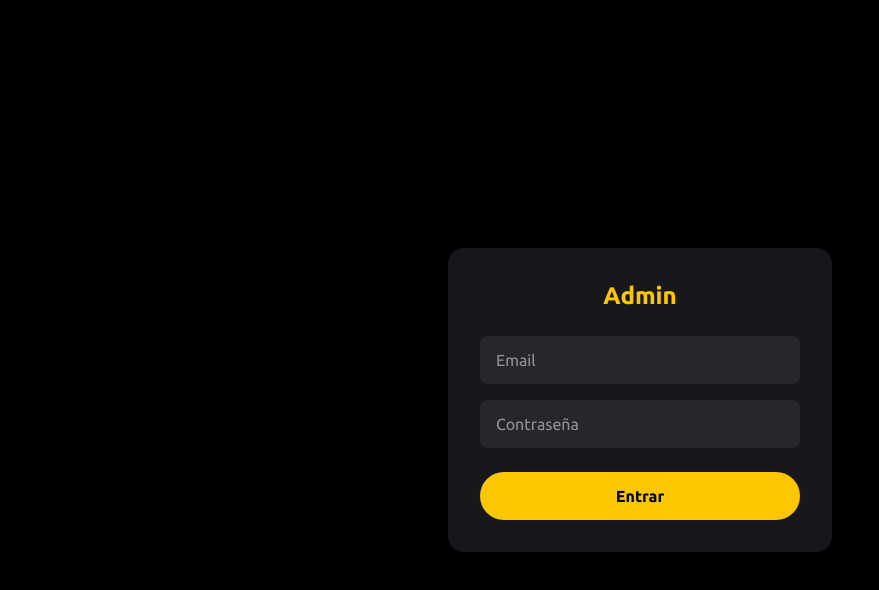
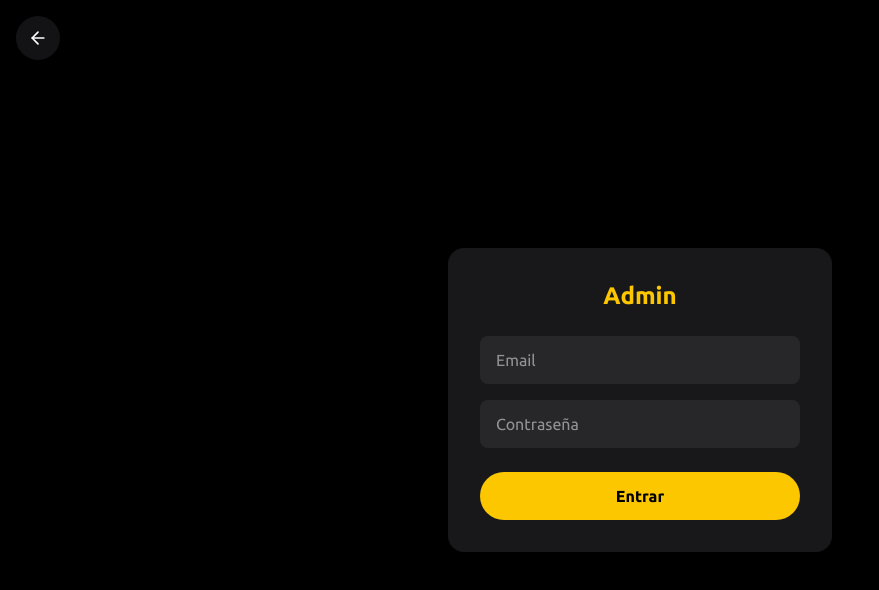
Before and after one commit to acaroluisangel-boop/barberia-app, a Next.js app: page /admin/login in a window 1280 px wide. Shown: the top 590 px of the page, without its empty margins (0-879 px from the left). Built offline with nearby package versions, Linux system fonts and the light colour scheme; no server answers.

Commit message:
add back button

```diff
--- a/app/admin/login/page.jsx
+++ b/app/admin/login/page.jsx
@@ -2,6 +2,7 @@
 import { useState } from 'react';
 import { supabase } from '@/lib/supabase';
 import { useRouter } from 'next/navigation';
+import BackButton from '@/app/components/BackButton';
 
 export default function Login() {
   const [email, setEmail] = useState('');
@@ -18,6 +19,7 @@ export default function Login() {
 
   return (
     <main className="min-h-screen bg-black flex items-center justify-center">
+      <BackButton />
       <form onSubmit={handleLogin} className="bg-zinc-900 p-8 rounded-2xl w-full max-w-sm">
         <h1 className="text-2xl font-bold text-yellow-400 mb-6 text-center">Admin</h1>
         {error && <p className="text-red-400 mb-4 text-center">{error}</p>}
--- /dev/null
+++ b/app/components/BackButton.jsx
@@ -0,0 +1,13 @@
+'use client';
+import { useRouter } from 'next/navigation';
+import { ArrowLeft } from 'lucide-react';
+
+export default function BackButton() {
+  const router = useRouter();
+  return (
+    <button onClick={() => router.back()}
+      className="fixed top-4 left-4 z-50 bg-zinc-900/80 backdrop-blur text-white p-3 rounded-full hover:bg-yellow-400 hover:text-black transition-all">
+      <ArrowLeft size={20} />
+    </button>
+  );
+}
--- a/app/confirmacion/page.jsx
+++ b/app/confirmacion/page.jsx
@@ -1,6 +1,9 @@
+import BackButton from '@/app/components/BackButton';
+
 export default function Confirmacion() {
   return (
     <main className="min-h-screen bg-black text-white flex items-center justify-center text-center px-4">
+      <BackButton />
       <div>
         <h1 className="text-5xl font-bold text-yellow-400 mb-4">¡Listo!</h1>
         <p className="text-xl text-gray-300 mb-8">Tu cita ha sido confirmada. Te esperamos.</p>
--- a/app/galeria/page.jsx
+++ b/app/galeria/page.jsx
@@ -1,5 +1,5 @@
 import Link from 'next/link';
-
+import BackButton from '@/app/components/BackButton';
 const fotos = [
   { src: '/fotos/foto1.jpeg', titulo: 'Mullet' },
   { src: '/fotos/foto2.jpeg', titulo: 'Taper Fade' },
@@ -13,6 +13,7 @@ const fotos = [
 export default function Galeria() {
   return (
     <main className="min-h-screen bg-zinc-950 text-white px-8 py-16">
+        <BackButton />
       <div className="max-w-6xl mx-auto">
         <p className="text-yellow-400 text-sm font-semibold tracking-widest uppercase text-center mb-3">Nuestro trabajo</p>
         <h1 className="text-5xl font-black text-center mb-16">Galería de Cortes</h1>
--- a/app/reservar/page.jsx
+++ b/app/reservar/page.jsx
@@ -1,6 +1,7 @@
 'use client';
 import { useState, useEffect } from 'react';
 import { supabase } from '@/lib/supabase';
+import BackButton from '@/app/components/BackButton';
 
 export default function Reservar() {
   const [servicios, setServicios] = useState([]);
@@ -75,6 +76,7 @@ export default function Reservar() {
 
   return (
     <main className="min-h-screen bg-black text-white flex items-center justify-center px-4">
+      <BackButton />
       <form onSubmit={handleSubmit} className="bg-zinc-900 p-8 rounded-2xl w-full max-w-md">
         <h1 className="text-3xl font-bold text-yellow-400 mb-6">Reservar cita</h1>
 
```
